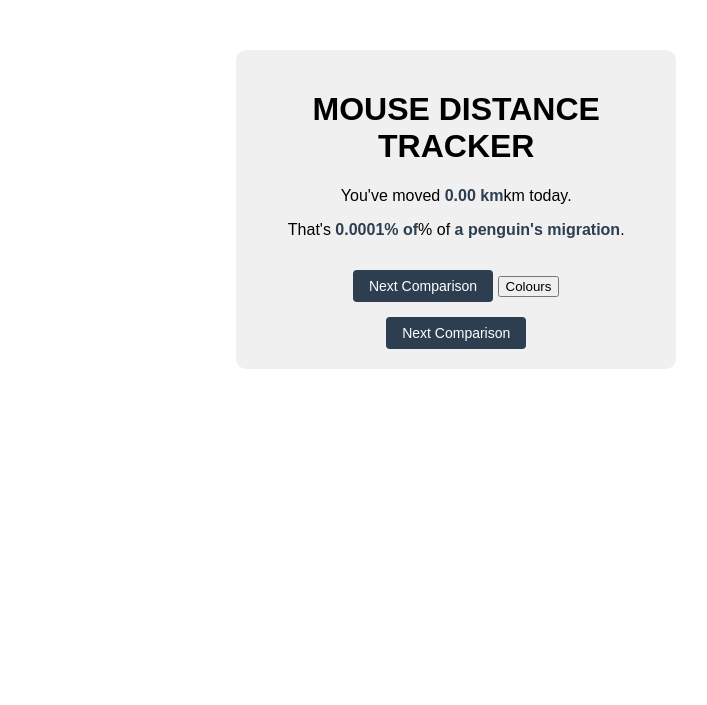
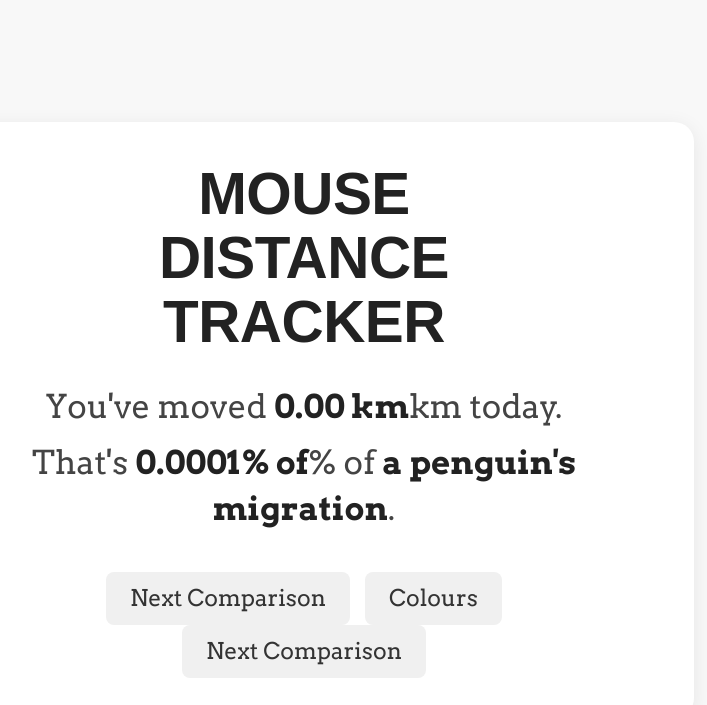
Before and after one commit to Bruhthatscool/Tom_n_Jerry, a plain HTML site: page index.html in a window 1280 px wide. Shown: the whole page, without its empty margins (336-1043 px from the left). Drawn offline with Linux system fonts and the light colour scheme; a web font is replaced by a local one.

Commit message:
Update style.css

```diff
--- a/style.css
+++ b/style.css
@@ -1,35 +1,133 @@
+:root {
+  --hk-modular: "HK Grotesk", sans-serif;
+  --arvo: "Arvo", serif;
+}
+
 body {
-  font-family: Arial, sans-serif;
-  text-align: center;
-  margin-top: 50px;
+  font-family: var(--arvo);
+  background-color: #f8f8f8;
+  display: flex;
+  justify-content: center;
+  align-items: center;
+  min-height: 100vh;
+  margin: 0;
+  padding: 20px;
 }
 
 .tracker-container {
-  background: #f0f0f0;
-  padding: 20px;
-  border-radius: 10px;
-  display: inline-block;
-  max-width: 400px;
+  background: white;
+  padding: 40px;
+  border-radius: 20px;
+  box-shadow: 0 4px 20px rgba(0, 0, 0, 0.08);
+  max-width: 700px;
+  width: 100%;
+  text-align: center;
 }
 
-#distance,
-#percentage,
-#comparison-name {
-  font-weight: bold;
-  color: #2c3e50;
+h1 {
+  font-family: var(--hk-modular);
+  font-size: 58.4px;
+  font-weight: 700;
+  margin: 0 0 30px 0;
+  color: #222;
+  letter-spacing: -0.5px;
+  line-height: 1.1;
+  display: flex;
+  flex-direction: column;
 }
 
-#next-comparison {
-  padding: 8px 16px;
-  background: #2c3e50;
-  color: white;
-  border: none;
-  border-radius: 4px;
-  cursor: pointer;
-  margin-top: 15px;
-  font-size: 14px;
+.stats {
+  margin-bottom: 40px;
 }
 
-#next-comparison:hover {
-  background: #1a252f;
+.distance,
+.comparison {
+  font-family: var(--arvo);
+  font-size: 32.8px;
+  line-height: 1.4;
+  color: #444;
+  margin: 10px 0;
 }
+
+.distance span,
+.comparison span {
+  font-weight: bold;
+  color: #222;
+}
+
+.controls {
+  display: flex;
+  gap: 15px;
+  justify-content: center;
+  margin-top: 30px;
+}
+
+button {
+  font-family: var(--arvo);
+  font-size: 23px;
+  padding: 12px 24px;
+  background: #f0f0f0;
+  color: #333;
+  border: none;
+  border-radius: 8px;
+  cursor: pointer;
+  transition: all 0.2s ease;
+}
+
+button:hover {
+  background: #e0e0e0;
+  transform: translateY(-2px);
+}
+
+#color-palette {
+  display: flex;
+  gap: 12px;
+  justify-content: center;
+  margin-top: 20px;
+}
+
+.color-option {
+  width: 30px;
+  height: 30px;
+  border-radius: 50%;
+  cursor: pointer;
+  transition: transform 0.2s;
+}
+
+.color-option:hover {
+  transform: scale(1.1);
+}
+
+.color-option[data-palette="fire"] {
+  background: linear-gradient(45deg, #ff0000, #ff9500);
+}
+.color-option[data-palette="ocean"] {
+  background: linear-gradient(45deg, #00a8ff, #0095ff);
+}
+.color-option[data-palette="forest"] {
+  background: linear-gradient(45deg, #00b894, #55efc4);
+}
+.color-option[data-palette="rainbow"] {
+  background: linear-gradient(
+    45deg,
+    red,
+    orange,
+    yellow,
+    green,
+    blue,
+    indigo,
+    violet
+  );
+}
+
+.hidden {
+  display: none !important;
+}
+
+#particle-canvas {
+  position: fixed;
+  top: 0;
+  left: 0;
+  pointer-events: none;
+  z-index: 10;
+}
```
